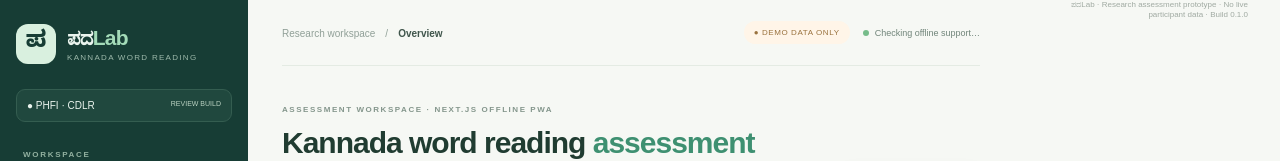
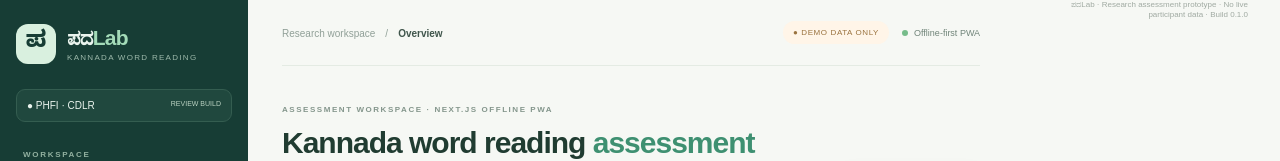
Before and after one commit to MuhammadMinhaj229/kannada-word-reading-platform, a Next.js app: page / in a window 1280 px wide. Shown: the top 161 px of the page. Built offline with nearby package versions, Linux system fonts and the light colour scheme; what jspsych would draw is missing.

Commit message:
Fix lint issues in src/components/pwa-registration.tsx

```diff
--- a/src/components/pwa-registration.tsx
+++ b/src/components/pwa-registration.tsx
@@ -1,14 +1,15 @@
 "use client";
-import { useEffect, useState } from "react";
+import { useEffect } from "react";
 export default function PwaRegistration() {
-  const [status, setStatus] = useState("Checking offline support…");
   useEffect(() => {
-    if (!("serviceWorker" in navigator)) { setStatus("PWA unavailable in this browser"); return; }
+    if (!("serviceWorker" in navigator)) return;
     let cancelled = false;
-    navigator.serviceWorker.register("/sw.js", { scope: "/" })
-      .then(() => { if (!cancelled) setStatus("Offline shell registered"); })
-      .catch(() => { if (!cancelled) setStatus("Offline cache not ready"); });
+    navigator.serviceWorker.register("/sw.js", { scope: "/" }).catch(() => {
+      if (!cancelled) {
+        // The assessor screen remains usable online; field readiness must be verified separately.
+      }
+    });
     return () => { cancelled = true; };
   }, []);
-  return <span className="pwa-status" title={status}><i />{status}</span>;
+  return <span className="pwa-status" title="Offline readiness must be checked on the target tablet"><i /> Offline-first PWA</span>;
 }
```
